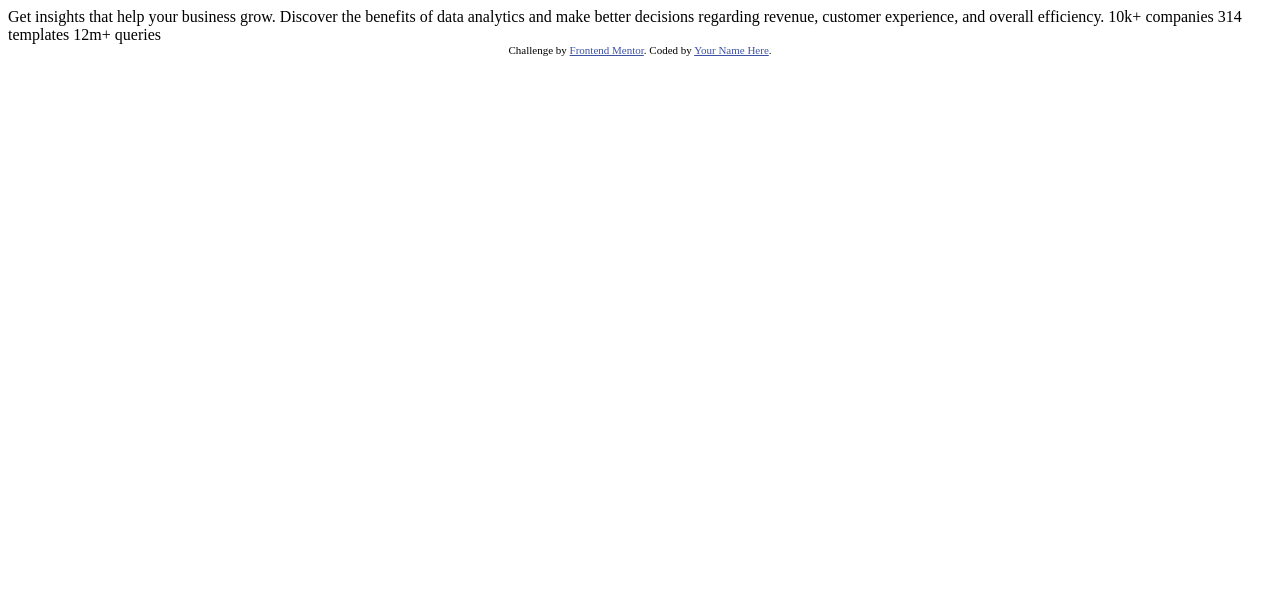
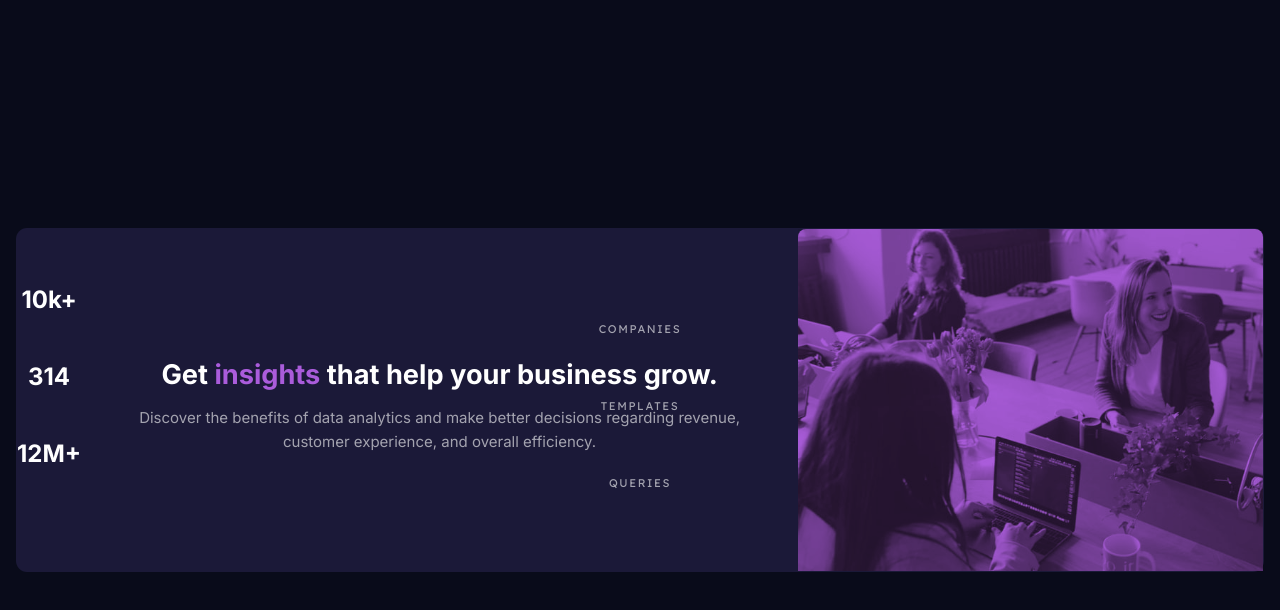
Before and after one commit to akhademik/fementor-stats-preview-card, a plain HTML site: page index.html in a window 1280 px wide. Drawn offline with Linux system fonts and the light colour scheme.

Commit message:
half done

```diff
--- a/index.html
+++ b/index.html
@@ -1,33 +1,43 @@
 <!DOCTYPE html>
 <html lang="en">
-<head>
-  <meta charset="UTF-8">
-  <meta name="viewport" content="width=device-width, initial-scale=1.0"> <!-- displays site properly based on user's device -->
-
-  <link rel="icon" type="image/png" sizes="32x32" href="./images/favicon-32x32.png">
-
-  <title>Frontend Mentor | Stats preview card component</title>
-
-  <!-- Feel free to remove these styles or customise in your own stylesheet 👍 -->
-  <style>
-    .attribution { font-size: 11px; text-align: center; }
-    .attribution a { color: hsl(228, 45%, 44%); }
-  </style>
-</head>
-<body>
-
-  Get insights that help your business grow.
-
-  Discover the benefits of data analytics and make better decisions regarding revenue, customer
-  experience, and overall efficiency.
-
-  10k+ companies
-  314 templates
-  12m+ queries
-
-  <div class="attribution">
-    Challenge by <a href="https://www.frontendmentor.io?ref=challenge" target="_blank">Frontend Mentor</a>.
-    Coded by <a href="#">Your Name Here</a>.
-  </div>
-</body>
+  <head>
+    <meta charset="UTF-8" />
+    <meta http-equiv="X-UA-Compatible" content="IE=edge" />
+    <meta name="viewport" content="width=device-width, initial-scale=1.0" />
+    <link rel="preconnect" href="https://fonts.googleapis.com" />
+    <link rel="preconnect" href="https://fonts.gstatic.com" crossorigin />
+    <link
+      href="https://fonts.googleapis.com/css2?family=Inter:wght@400;700&family=Lexend+Deca&display=swap"
+      rel="stylesheet"
+    />
+    <link rel="stylesheet" href="styles.css" />
+    <title>Stats Preview Card</title>
+  </head>
+  <body>
+    <div class="wrapper">
+      <div class="header">
+        <img
+          src="./images/image-header-mobile.jpg"
+          alt=""
+          class="header__img"
+        />
+      </div>
+      <div class="content">
+        <p class="text__header">
+          Get <strong>insights</strong> that help your business grow.
+        </p>
+        <p class="text__content">
+          Discover the benefits of data analytics and make better decisions
+          regarding revenue, customer experience, and overall efficiency.
+        </p>
+      </div>
+      <div class="stats">
+        <ul class="stats_ul">
+          <li>10k+</li>
+          <li>314</li>
+          <li>12M+</li>
+        </ul>
+      </div>
+    </div>
+  </body>
 </html>
--- /dev/null
+++ b/styles.css
@@ -0,0 +1,122 @@
+*,
+*::before,
+*::after {
+  box-sizing: border-box;
+
+  /* Primary Colors  */
+  --clr-very-dark-blue: hsl(233, 47%, 7%);
+  --clr-dark-desaturated-blue: hsl(244, 38%, 16%);
+  --clr-soft-violet: hsl(277, 64%, 61%);
+
+  /* Neutral */
+  --clr-white-mainheading: hsl(0, 0%, 100%);
+  --clr-slightly-trans-white-paragraph: hsla(0, 0%, 100%, 0.75);
+  --clr-slightly-trans-white-headings: hsla(0, 0%, 100%, 0.6);
+
+  /* FONT  */
+  --ft-inter: "Inter", sans-serif; /*400,700*/
+  --ft-lexend: "Lexend Deca", sans-serif; /*400*/
+
+  /* SIZE */
+  --sz-border-radius: 0.7rem;
+}
+
+body {
+  margin: 0;
+  font-size: 15px;
+  font-family: var(--ft-inter);
+  color: var(--clr-white-mainheading);
+  background-color: var(--clr-very-dark-blue);
+  display: flex;
+  justify-content: center;
+  align-items: center;
+  width: 100vw;
+  height: 100vh;
+}
+.wrapper {
+  display: flex;
+  flex-direction: column;
+  justify-content: center;
+  align-items: center;
+  margin: 1rem;
+  border: 1px solid transparent;
+  border-radius: var(--sz-border-radius);
+  background-color: var(--clr-dark-desaturated-blue);
+}
+.header {
+  position: relative;
+  background-color: var(--clr-soft-violet);
+  border-top-left-radius: 0.5rem;
+  border-top-right-radius: 0.5rem;
+  display: flex;
+  margin: 0;
+  padding: 0;
+}
+.header__img {
+  width: 100%;
+  height: 100%;
+  mix-blend-mode: multiply;
+  opacity: 0.8;
+}
+.content {
+  padding: 0 2rem;
+  text-align: center;
+}
+.text__header {
+  font-size: 1.7rem;
+  font-weight: 700;
+  margin-bottom: 0;
+}
+.text__header strong {
+  color: var(--clr-soft-violet);
+}
+.text__content {
+  color: var(--clr-slightly-trans-white-headings);
+  font-family: var(--ft-inter);
+  line-height: 1.5rem;
+}
+.stats_ul {
+  list-style: none;
+  display: flex;
+  flex-direction: column;
+  justify-content: center;
+  align-items: center;
+  padding: 0;
+}
+.stats_ul li {
+  margin: 0;
+  margin-bottom: 3rem;
+  font-size: 1.5rem;
+  font-weight: 700;
+}
+.stats_ul li::after {
+  color: var(--clr-slightly-trans-white-headings);
+  font-family: var(--ft-lexend);
+  margin-top: 0.5rem;
+  letter-spacing: 0.1rem;
+  font-size: 0.7rem;
+  font-weight: 400;
+  position: absolute;
+  display: block;
+  left: 0;
+  right: 0;
+  text-align: center;
+}
+
+li:first-child::after {
+  content: "COMPANIES";
+}
+li:nth-child(2)::after {
+  content: "TEMPLATES";
+}
+li:last-child::after {
+  content: "QUERIES";
+}
+
+/* START DESKTOP RESPONSIVE */
+/* If device screen bigger than 500px will switch the design  */
+@media (min-width: 650px) {
+  .wrapper {
+    flex-direction: row-reverse;
+  }
+}
```
Also changed, not shown: 4 other files.
